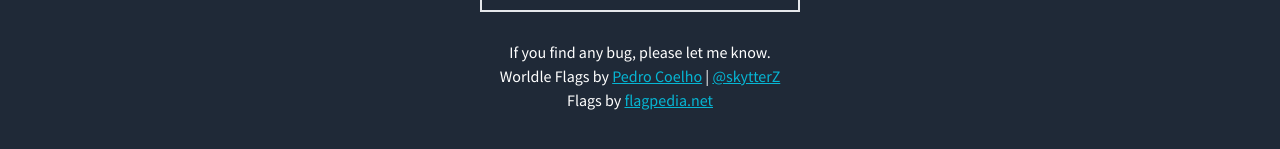
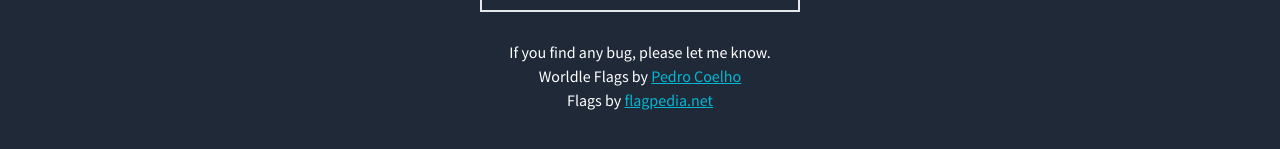
Before and after one commit to pedrocoelho94/worldle-flags, a Next.js app: page / in a window 1280 px wide. Shown: the part 533-682 px from the top of the page. Built offline with nearby package versions, Linux system fonts and the light colour scheme.

Commit message:
Update Footer.tsx

```diff
--- a/src/components/Footer.tsx
+++ b/src/components/Footer.tsx
@@ -12,14 +12,6 @@ const Footer = () => {
           target="_blank"
         >
           Pedro Coelho
-        </a>{' '}
-        |{' '}
-        <a
-          className="text-cyan-500 underline transition-all hover:text-cyan-600"
-          href="https://twitter.com/skytterZ"
-          target="_blank"
-        >
-          @skytterZ
         </a>
       </span>
 
```
